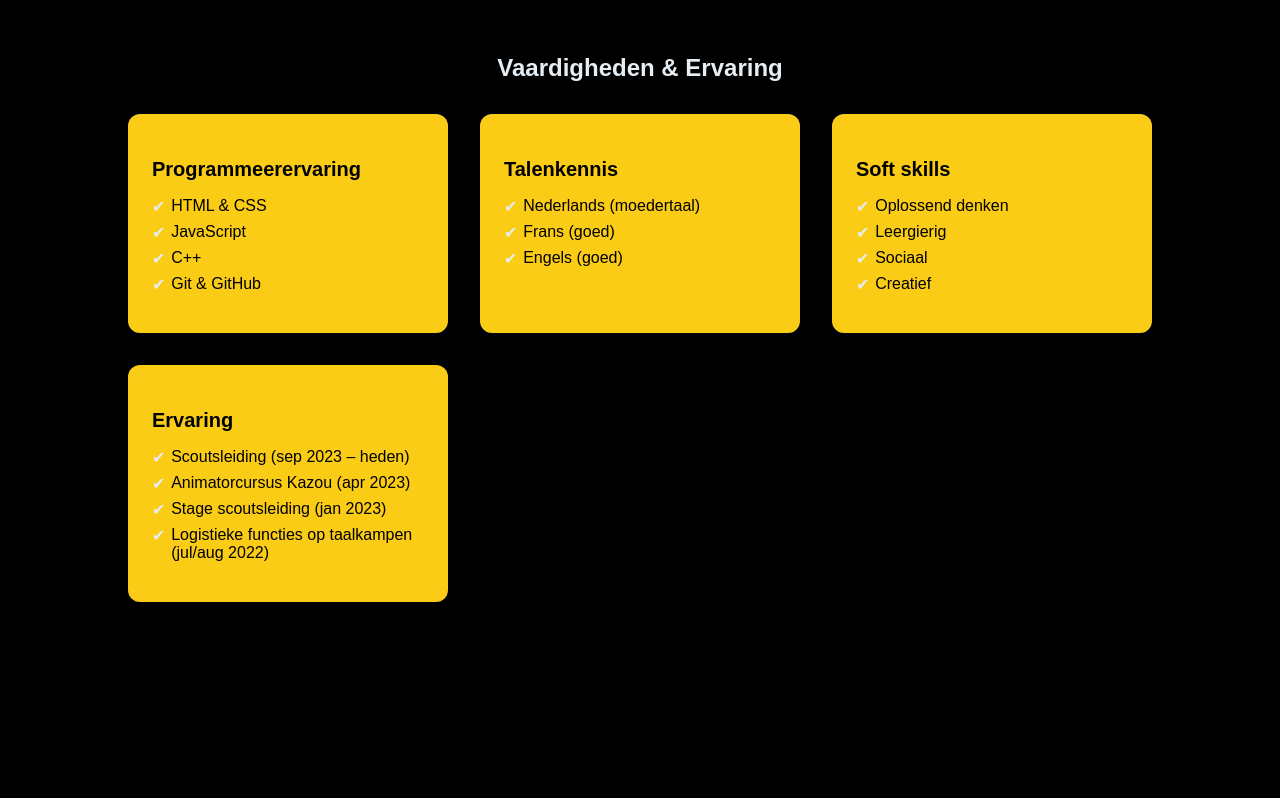
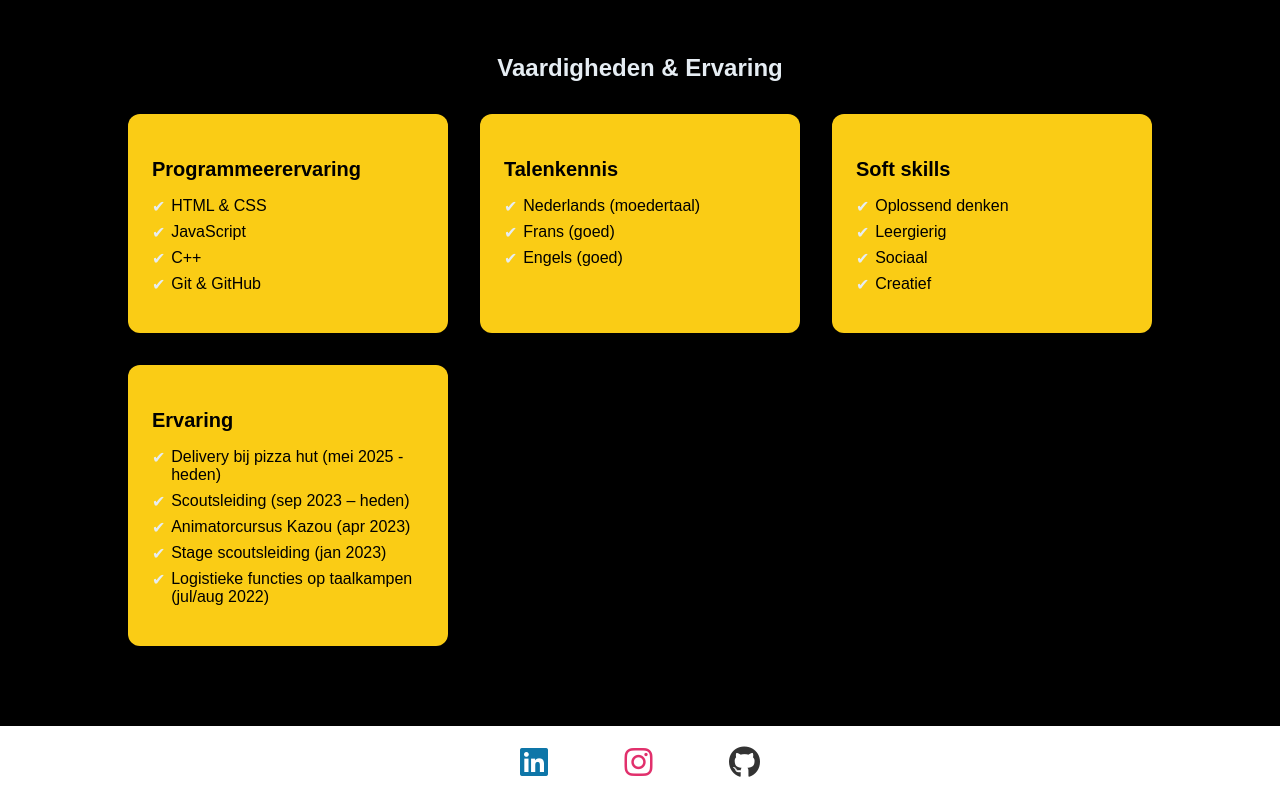
Before and after one commit to sNickers86/Portfolio, a plain HTML site: page about.html in a window 1280 px wide. Shown: the part 932-1730 px from the top of the page. Before the commit the page ends 1614 px from the top, so only its background shows below. Drawn offline with Linux system fonts and the light colour scheme.

Commit message:
last one

```diff
--- a/about.html
+++ b/about.html
@@ -5,6 +5,10 @@
     <meta name="viewport" content="width=device-width, initial-scale=1.0" />
     <title>Portfolio - about</title>
     <link rel="stylesheet" href="styles/main.css" />
+    <link
+      rel="stylesheet"
+      href="https://cdnjs.cloudflare.com/ajax/libs/font-awesome/6.5.0/css/all.min.css"
+    />
   </head>
   <body>
     <header class="navbar">
@@ -118,6 +122,7 @@
           <div class="skill-block">
             <h3>Ervaring</h3>
             <ul>
+              <li>Delivery bij pizza hut (mei 2025 - heden)</li>
               <li>Scoutsleiding (sep 2023 – heden)</li>
               <li>Animatorcursus Kazou (apr 2023)</li>
               <li>Stage scoutsleiding (jan 2023)</li>
@@ -128,6 +133,30 @@
       </div>
     </section>
 
+    <section class="footer" style="text-align: center; padding: 20px">
+      <a
+        href="www.linkedin.com/in/nick-weemaes"
+        target="_blank"
+        style="margin: 0 15px; text-decoration: none; color: #0e76a8"
+      >
+        <i class="fab fa-linkedin fa-2x"></i>
+      </a>
+      <a
+        href="https://www.instagram.com/nick.weemaes/"
+        target="_blank"
+        style="margin: 0 15px; text-decoration: none; color: #e1306c"
+      >
+        <i class="fab fa-instagram fa-2x"></i>
+      </a>
+      <a
+        href="github.com/sNickers86"
+        target="_blank"
+        style="margin: 0 15px; text-decoration: none; color: #333"
+      >
+        <i class="fab fa-github fa-2x"></i>
+      </a>
+    </section>
+
     <script defer src="scripts/main.js"></script>
   </body>
 </html>
--- a/styles/main.css
+++ b/styles/main.css
@@ -3,6 +3,7 @@
 @import url("./split/dienst.css");
 @import url("./split/popup.css");
 @import url("./split/nav.css");
+@import url("./split/footer.css");
 
 body {
     font-family: 'Poppins', sans-serif;
--- /dev/null
+++ b/styles/split/footer.css
@@ -0,0 +1,15 @@
+.footer{
+    background-color: white;
+    padding-bottom: 1rem;
+}
+
+.footer a {
+  padding: 1.5rem 1rem 0.7rem 1rem;
+  border: 5px solid transparent;
+  border-radius: 5rem;
+  transition: border 0.2s ease;
+}
+
+.footer a:hover {
+  border: 5px solid black;
+}
```
Also changed, not shown: index.html (+28 -0 lines), projects.html (+28 -0 lines).
